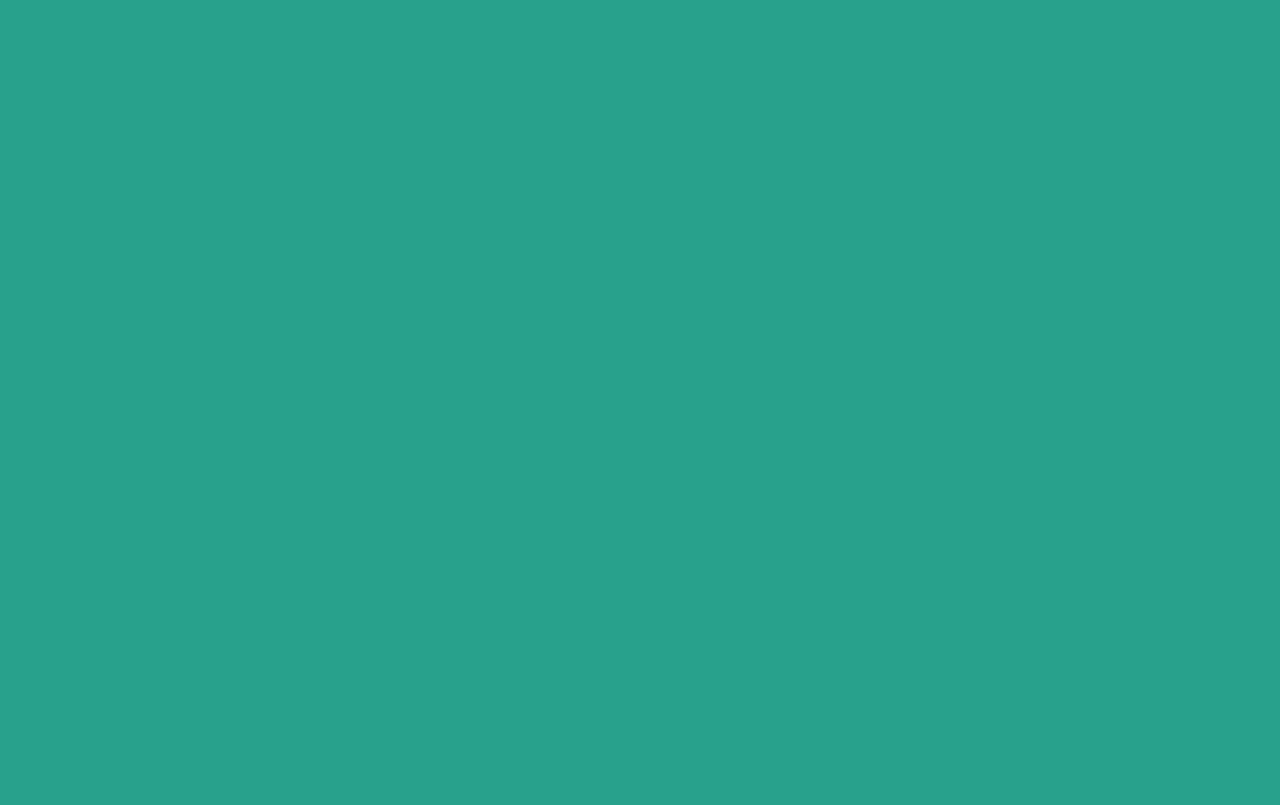
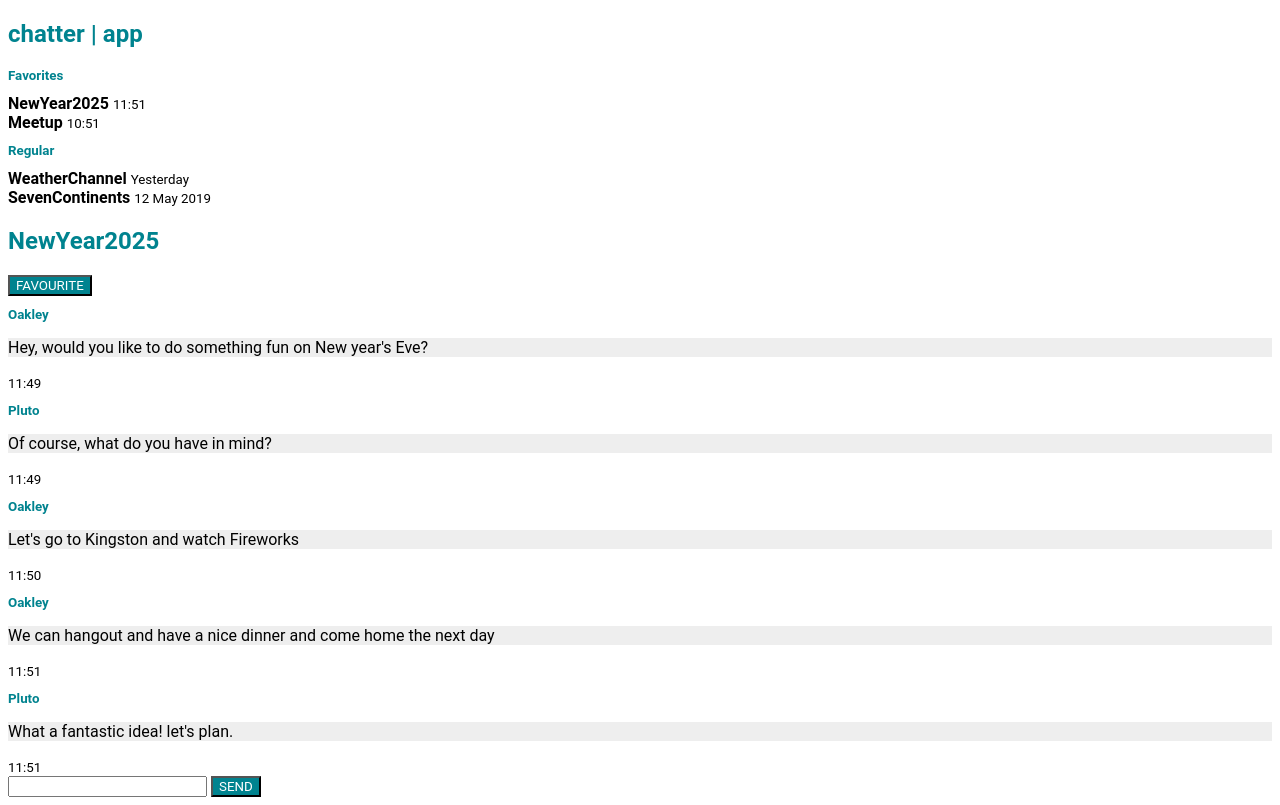
Before and after one commit to nezhmar/Hummingbird, a plain HTML site: page index.html in a window 1280 px wide. Drawn offline with Linux system fonts and the light colour scheme.

Commit message:
Added the sample chatter
Just a dummy commit with some random chat

```diff
--- a/index.html
+++ b/index.html
@@ -1,28 +1,98 @@
 <!Doctype html>
-<html>
+<html lang="en">
 
 <head>
-    <title> APP</title>
-    <meta character="UTF-8">
+    <!-- my score GOLDENRETRIEVER-->
+    <title>Chatter|App</title>
+    <meta http-equiv="refresh" content="30">
+    <!-- scale to the width of the device-->
+    <meta name="viewport" content="width=device-width, initial-scale=1.0">
+    <meta charset="UTF-8">
+    <!-- CSS style-->
     <style>
         * {
-            text-align: center;
-            background-color: rgb(40, 161, 140);
-            font-family: "Arial Bold", Arial, sans-serif;
+            font-family: "Roboto", Arial, sans-serif;
         }
 
         h1 {
-            color: white;
-            background-color: rgb(30, 40, 50)
+            color: #00838f;
         }
 
-        strong {
-            font-size: larger;
+        h2 {
+            color: #00838f;
+            font-size: smaller;
+        }
+
+        p {
+            background-color: #eeeeee;
+        }
+
+        button {
+            background-color: #00838f;
+            color: white;
+            font-size: smaller;
+            text-transform: uppercase;
         }
     </style>
 </head>
 
 <body>
+    <section>
+        <h1>chatter | app</h1>
+
+        <h2>Favorites</h2>
+        <strong>NewYear2025 </strong>
+        <small>11:51</small>
+        <br>
+        <strong>Meetup </strong>
+        <small>10:51</small>
+
+        <h2>Regular</h2>
+        <strong>WeatherChannel </strong>
+        <small>Yesterday</small>
+        <br>
+        <strong>SevenContinents </strong>
+        <small>12 May 2019</small>
+    </section>
+    <section>
+        <!-- NEwYear2025 chatroom-->
+        <h1>NewYear2025</h1>
+        <button type="button">Favourite</button>
+
+        <h2> Oakley </h2>
+        <p>
+            Hey, would you like to do something fun on New year's Eve?
+        </p>
+        <small>11:49</small>
+
+        <h2> Pluto </h2>
+        <p>
+            Of course, what do you have in mind?
+        </p>
+        <small>11:49</small>
+
+        <h2> Oakley </h2>
+        <p>
+            Let's go to Kingston and watch Fireworks
+        </p>
+        <small>11:50</small>
+
+        <h2> Oakley </h2>
+        <p>
+            We can hangout and have a nice dinner and come home the next day
+        </p>
+        <small>11:51</small>
+
+        <h2> Pluto </h2>
+        <p>
+            What a fantastic idea! let's plan.
+        </p>
+        <small>11:51</small>
+        <br>
+
+        <input>
+        <button type="button">Send</button>
+    </section>
 </body>
 
 </html>
```
